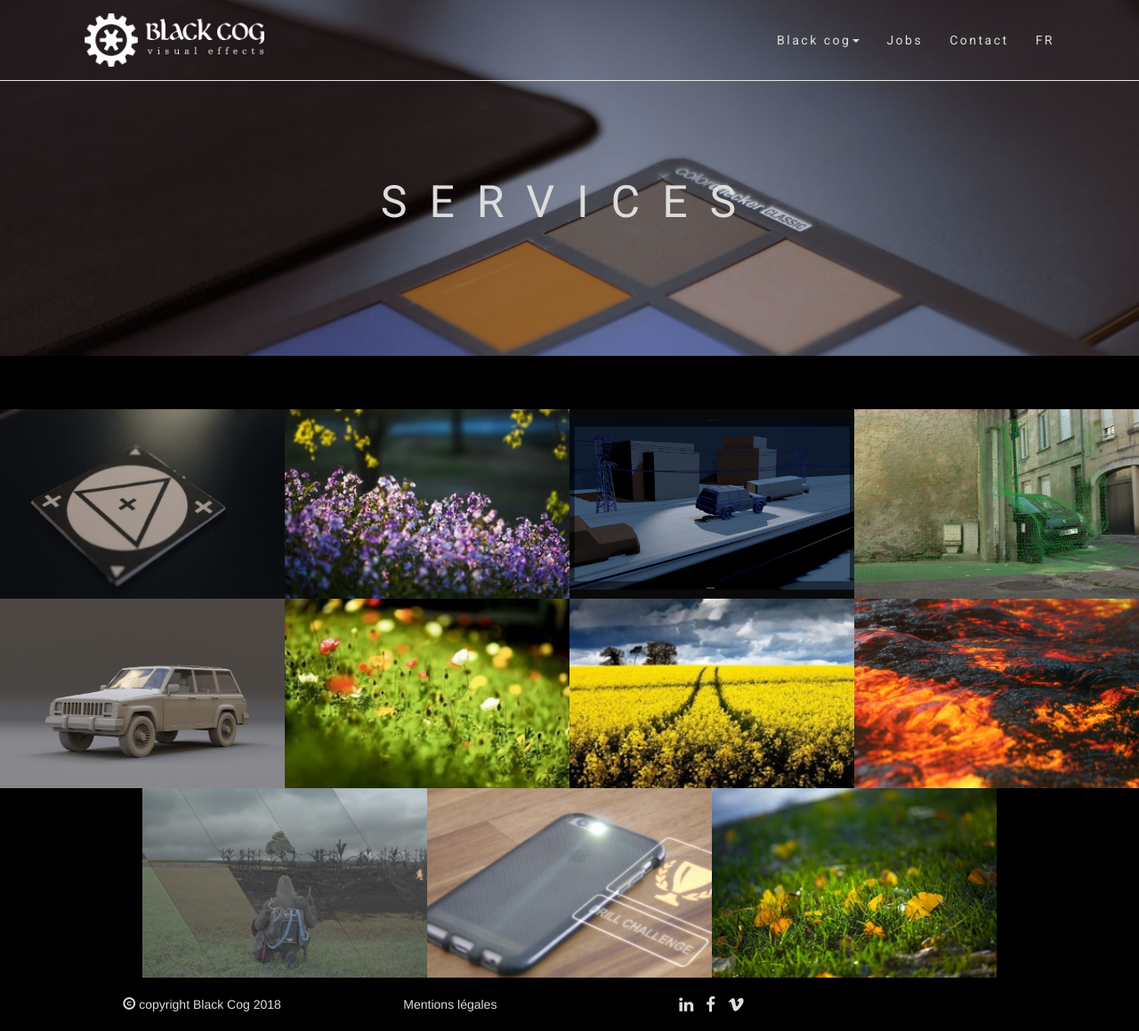
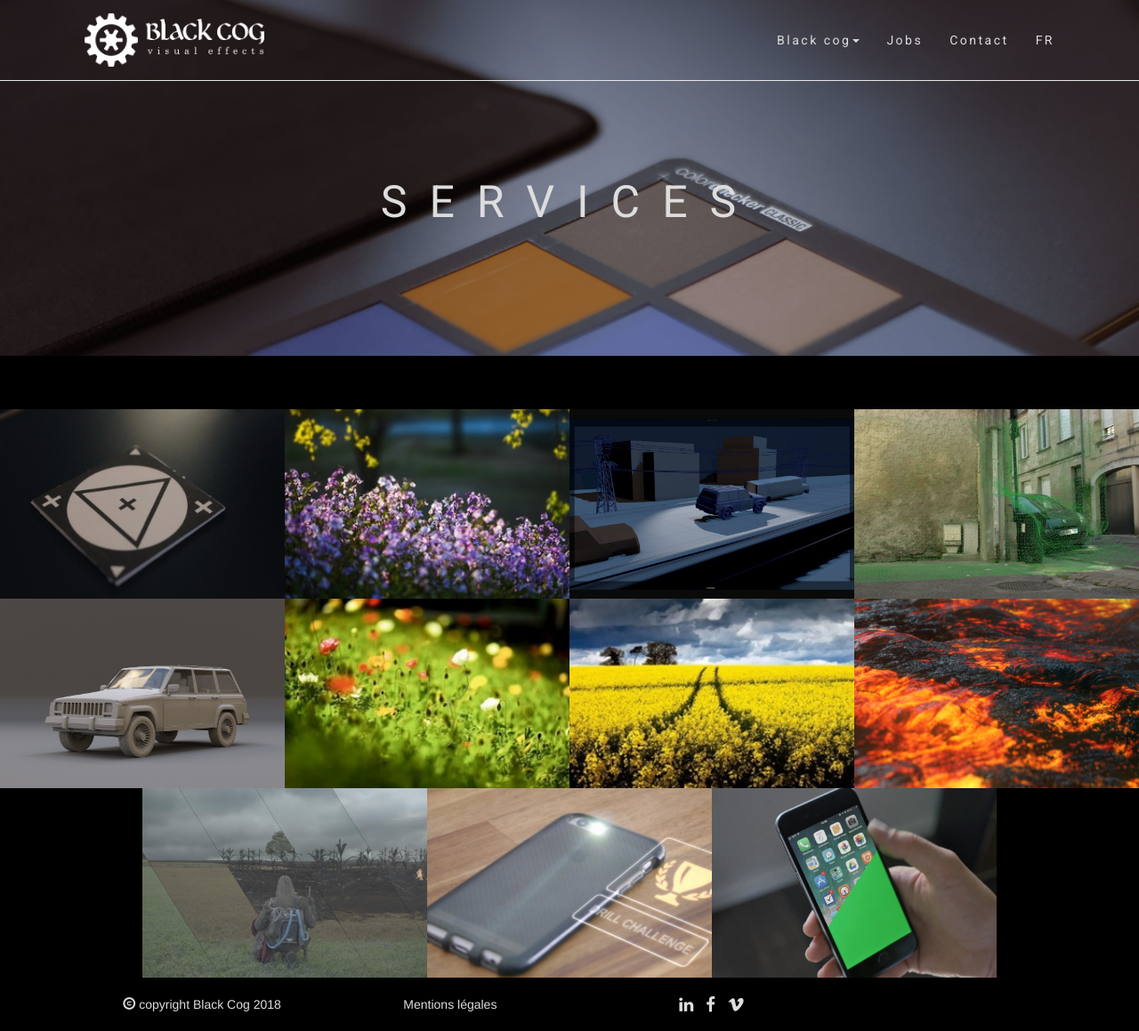
Before and after one commit to christiansen-merel/bookish-fortnight, a Jekyll site: the page built from en/services.html, in a window 1280 px wide. Shown: the whole page at 89% size. Built offline with Jekyll 4.4.1, drawn with Linux system fonts in a browser that asks for light colours; nearby versions of some CDN libraries; library files that are not in the unit come from our copies.

Commit message:
Update services.html

```diff
--- a/en/services.html
+++ b/en/services.html
@@ -69,7 +69,7 @@
     </div></a></div>
 
     <div class="ih-item square effect6 top_to_bottom"><a href="{{ "/services/keying" | relative_url }}">
-        <div class="img"><img src="{{ "img/test/9.jpg" | relative_url }}" alt="img"></div>
+        <div class="img"><img src="{{ "img/services/screenReplacement.jpg" | relative_url }}" alt="img"></div>
         <div class="info">
             <h3>KEYING</h3>
     </div></a></div>
```
